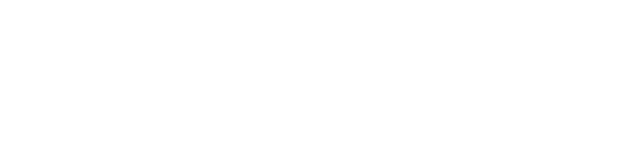
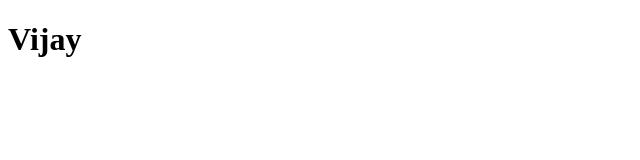
Before and after one commit to vijayboosa/learn-git, a plain HTML site: page index.html in a window 1280 px wide. Shown: the whole page, without its empty margins (0-640 px from the left). Drawn offline with Linux system fonts and the light colour scheme.

Commit message:
add heading to portfolio

```diff
--- a/index.html
+++ b/index.html
@@ -6,6 +6,8 @@
     <title>Vijay</title>
 </head>
 <body>
-
+    <h1>
+        Vijay
+    </h1>
 </body>
 </html>
```
